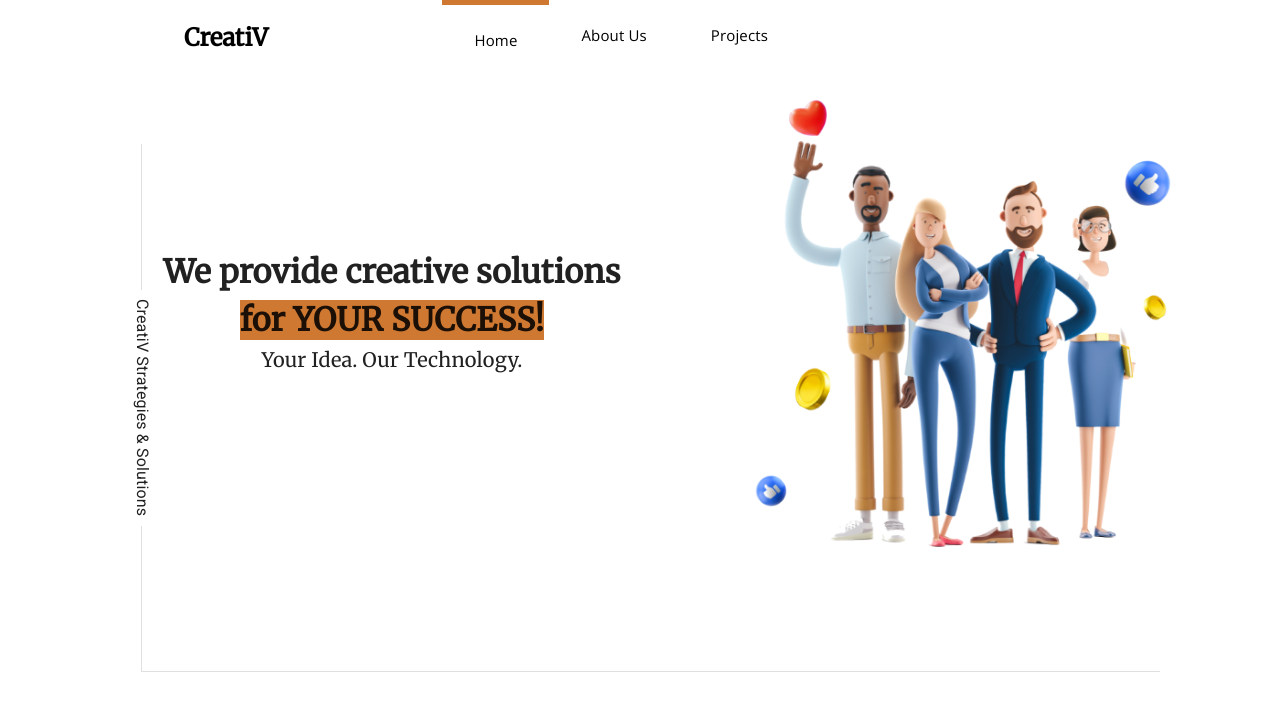
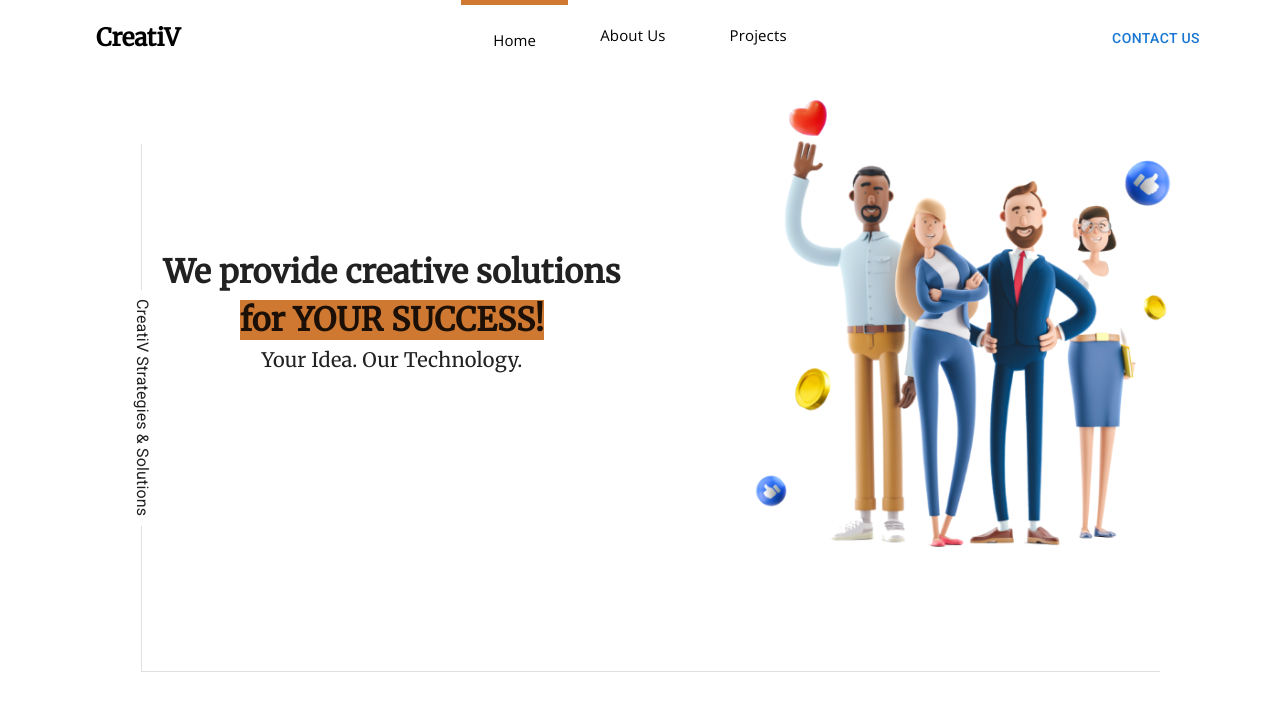
Before and after one commit to VncntDzn/creativ, a Next.js app: page / in a window 1280 px wide. Shown: the top 710 px of the page. Built offline with nearby package versions, Linux system fonts and the light colour scheme.

Commit message:
update navbar

```diff
--- a/src/components/nav/ElevatedAppBar.tsx
+++ b/src/components/nav/ElevatedAppBar.tsx
@@ -39,9 +39,9 @@ export default function ElevateAppBar(props: Props) {
           <Grid
             container
             alignItems="center"
-            sx={{ paddingX: { xs: 1, md: 9, lg: 20 } }}
+            sx={{ paddingX: { xs: 1, md: 9, xl: 20 } }}
           >
-            <Grid item xs={4} lg={3}>
+            <Grid item xs={4} lg={4}>
               <Toolbar>
                 <Typography
                   fontFamily="Merriweather, sans-serif"
@@ -54,7 +54,15 @@ export default function ElevateAppBar(props: Props) {
                 </Typography>
               </Toolbar>
             </Grid>
-            <Grid item lg={5} xs={8}>
+            <Grid
+              item
+              lg={4}
+              xs={8}
+              container
+              sx={{
+                justifyContent: { xs: "flex-end", lg: "center" },
+              }}
+            >
               <Navbar />
             </Grid>
             <Grid
@@ -62,7 +70,7 @@ export default function ElevateAppBar(props: Props) {
               lg={4}
               container
               justifyContent="flex-end"
-              sx={{ display: { xs: "none" } }}
+              sx={{ display: { xs: "none", md: "flex" } }}
             >
               <Button>Contact Us</Button>
             </Grid>
--- a/src/components/nav/Navbar.tsx
+++ b/src/components/nav/Navbar.tsx
@@ -10,7 +10,7 @@ import DesktopNavbar from "./components/DesktopNavbar";
 const Navbar = () => {
   const [toggle, handleToggle] = useToggle();
   const theme = useTheme();
-  const matches = useMediaQuery(theme.breakpoints.up("sm"));
+  const matches = useMediaQuery(theme.breakpoints.up("md"));
   return (
     <Box
       display="flex"
```
